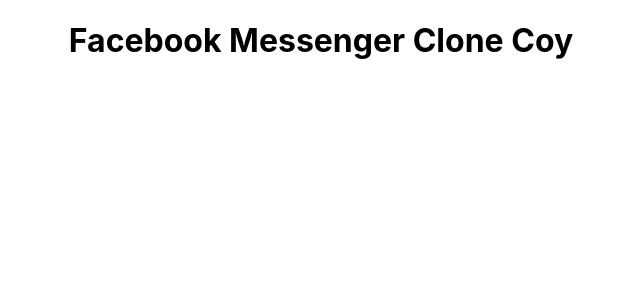
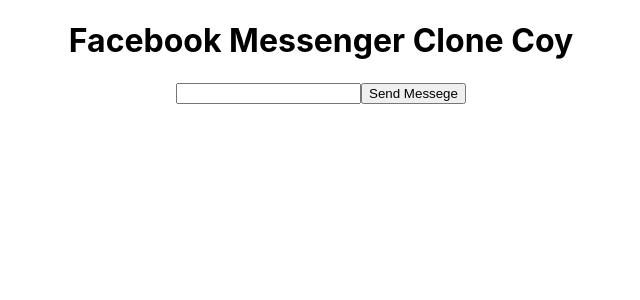
Before and after one commit to afrinnusrat/facebook-messenger-clone, a React (Create React App) app: page / in a window 1280 px wide. Shown: the top 300 px of the page, without its empty margins (319-959 px from the left). Built offline with nearby package versions, Linux system fonts and the light colour scheme.

Commit message:
add input and button tag

```diff
--- a/src/App.js
+++ b/src/App.js
@@ -1,10 +1,12 @@
-import React from 'react';
+import React, { useState } from 'react';
 import './App.css';
 
 function App() {
   return (
     <div className="App">
       <h1>Facebook Messenger Clone Coy</h1>
+      <input />
+      <button>Send Messege</button>
     </div>
   );
 }
```
